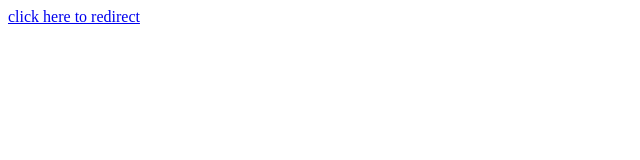
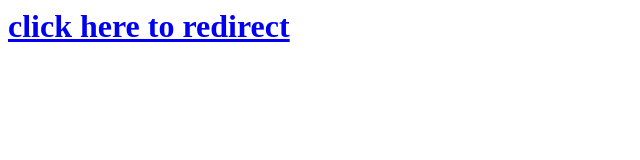
Before and after one commit to d-r-lenin/ecomm, a website: page index.html in a window 1280 px wide. Shown: the whole page, without its empty margins (0-640 px from the left). Drawn offline with Linux system fonts and the light colour scheme.

Commit message:
Update index.html

```diff
--- a/index.html
+++ b/index.html
@@ -1 +1 @@
-<a href="https://c3859ec39fa7.ngrok.io " >click here to redirect</a>
+<h1><a href="https://c3859ec39fa7.ngrok.io " >click here to redirect</a></h1>
```
